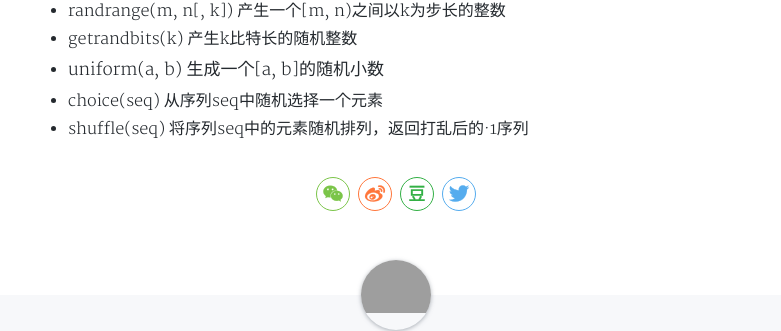
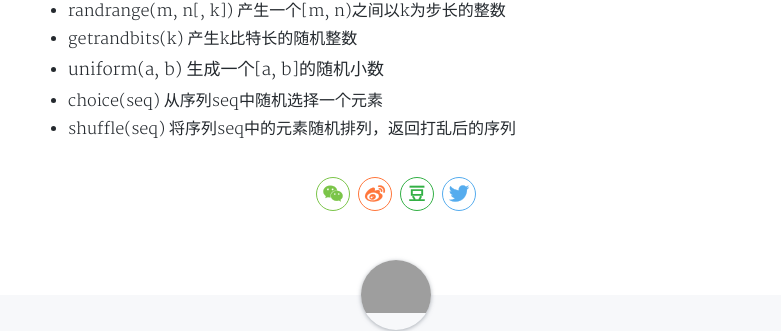
Before and after one commit to cometeme/cometeme.github.io, a Jekyll site: the page built from _posts/2018-08-03-random库.md, in a window 1280 px wide and 900 px high, scrolled down 589 px. Shown: the part 141-472 px from the top of the window, without its empty margins (244-1025 px from the left). Built offline with Jekyll 4.4.1, drawn with Linux system fonts in a browser that asks for light colours; nearby versions of some CDN libraries; a style sheet for code colours, icons or effects is not loaded; grey boxes are pictures that could not be loaded.

Commit message:
Update 2018-08-03-random库.md

```diff
--- a/_posts/2018-08-03-random库.md
+++ b/_posts/2018-08-03-random库.md
@@ -17,4 +17,4 @@ tags: python 库
 * uniform(a, b)    生成一个[a, b]的随机小数
 
 * choice(seq)    从序列seq中随机选择一个元素
-* shuffle(seq)    将序列seq中的元素随机排列，返回打乱后的·1序列
+* shuffle(seq)    将序列seq中的元素随机排列，返回打乱后的序列
```
